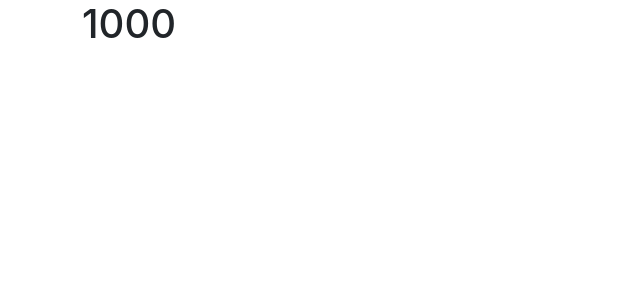
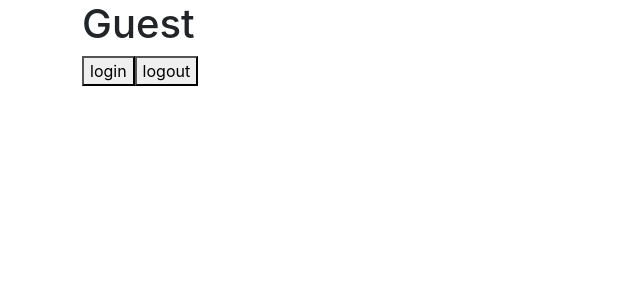
Before and after one commit to aungkyawhtwe1998/react-basic, a React (Create React App) app: page / in a window 1280 px wide. Shown: the top 300 px of the page, without its empty margins (0-640 px from the left). Built offline with nearby package versions, Linux system fonts and the light colour scheme.

Commit message:
minimize files

```diff
--- a/package.json
+++ b/package.json
@@ -8,7 +8,11 @@
     "@testing-library/user-event": "^13.5.0",
     "react": "^17.0.2",
     "react-dom": "^17.0.2",
+    "react-redux": "^8.0.1",
+    "react-router-dom": "^6.3.0",
     "react-scripts": "5.0.0",
+    "redux": "^4.2.0",
+    "redux-thunk": "^2.4.1",
     "web-vitals": "^2.1.4"
   },
   "scripts": {
--- a/src/App.js
+++ b/src/App.js
@@ -1,11 +1,16 @@
+import {useSelector,useDispatch} from 'react-redux';
+import {login, logout} from './stores/actions';
+function App() {
 
-import React from 'react';
-function App() {
+    const logged = useSelector(state => state.loggedin);
+    const dispatch = useDispatch();
 
     return (
 
         <div className="container">
-            <h1>1000</h1>
+            <h1>{logged ? "Memeber" : "Guest"}</h1>
+            <button onClick={()=>dispatch(login(true))}>login</button>
+            <button onClick={()=>dispatch(logout(false))}>logout</button>
 
         </div>
     );
--- a/src/index.js
+++ b/src/index.js
@@ -2,16 +2,13 @@ import React from 'react';
 import ReactDOM from 'react-dom';
 import './index.css';
 import App from './App';
-import reportWebVitals from './reportWebVitals';
-
+import { Provider } from 'react-redux';
+import { store } from './stores/store'
 ReactDOM.render(
   <React.StrictMode>
-    <App />
+    <Provider store={store}>
+      <App />
+    </Provider>
   </React.StrictMode>,
   document.getElementById('root')
 );
-
-// If you want to start measuring performance in your app, pass a function
-// to log results (for example: reportWebVitals(console.log))
-// or send to an analytics endpoint. Learn more: https://bit.ly/CRA-vitals
-reportWebVitals();
--- /dev/null
+++ b/src/stores/actions.js
@@ -0,0 +1,20 @@
+export const login = (con) => {
+    return  {
+        type: "login",
+        payload: con
+    }
+}
+
+export const logout = (con) => {
+    return {
+        type: "logout",
+        payload: con
+    }
+}
+
+const actionCreators = {
+    login,
+    logout
+}
+
+export default actionCreators;
--- a/src/stores/reducers/loginReducer.js
+++ b/src/stores/reducers.js
@@ -1,3 +1,5 @@
+import { combineReducers } from "redux";
+
 const loginReducer = (state=false, action)=>{
     switch (action.type){
         case "login":
@@ -9,4 +11,8 @@ const loginReducer = (state=false, action)=>{
 
     }
 }
-export default loginReducer;
+
+const reducers = combineReducers({
+    loggedin: loginReducer
+})
+export default reducers;
--- /dev/null
+++ b/src/stores/store.js
@@ -0,0 +1,4 @@
+import { applyMiddleware, createStore} from "redux";
+import reducers from './reducers';
+import thunk from 'redux-thunk';
+export const store = createStore(reducers, {}, applyMiddleware(thunk));
```
Also changed, not shown: src/stores/reducer.js (deleted), 1 other file (tests, documents, lock files or other folders).
